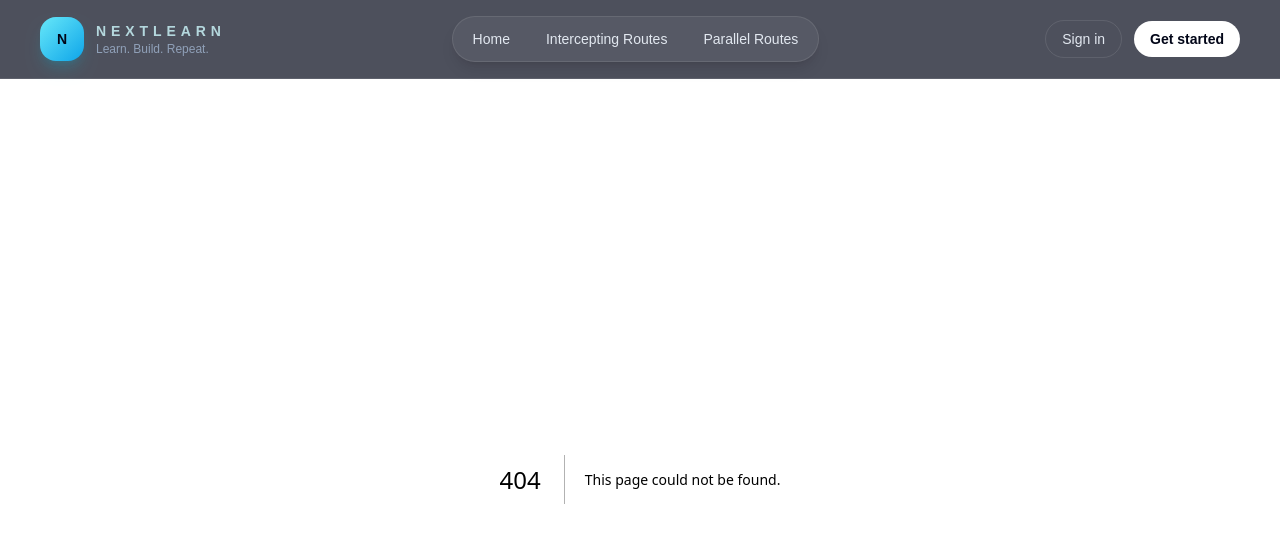
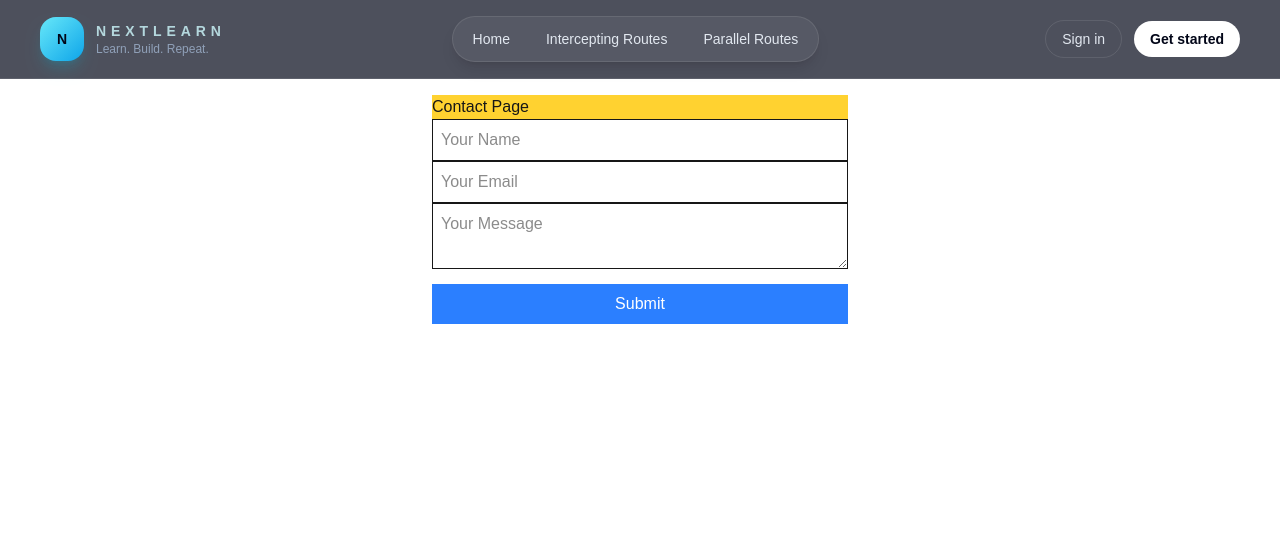
Before and after one commit to c2gup/NextjsLearn_With_code_example, a Next.js app: page /contract in a window 1280 px wide. Before the commit this address had no page. Shown: the top 542 px of the page. Built offline with nearby package versions, Linux system fonts and the light colour scheme.

Commit message:
feat: add contact form component with server action for form submission

```diff
--- /dev/null
+++ b/app/action/contact.ts
@@ -0,0 +1,15 @@
+"use server";
+
+export async function contact(formData: FormData) {
+  const name = formData.get("name") as string;
+  const email = formData.get("email") as string;
+  const message = formData.get("message") as string;
+
+  console.log({
+    name,
+    email,
+    message,
+  });
+
+
+}
--- /dev/null
+++ b/app/contract/page.tsx
@@ -0,0 +1,41 @@
+import { contact } from "@/app/action/contact";
+
+export default function ContactPage() {
+  return (
+    <div className="max-w-md mx-auto p-4">
+      <h1 className="bg-amber-300">Contact Page</h1>
+
+      <form action={contact}>
+        <input
+          type="text"
+          name="name"
+          placeholder="Your Name"
+          className="border p-2 w-full"
+          required
+        />
+
+        <input
+          type="email"
+          name="email"
+          placeholder="Your Email"
+          className="border p-2 w-full"
+          required
+        />
+
+        <textarea
+          name="message"
+          placeholder="Your Message"
+          className="border p-2 w-full"
+          required
+        />
+
+        <button
+          type="submit"
+          className="bg-blue-500 text-white p-2 mt-2 w-full"
+        >
+          Submit
+        </button>
+      </form>
+    </div>
+  );
+}
```
